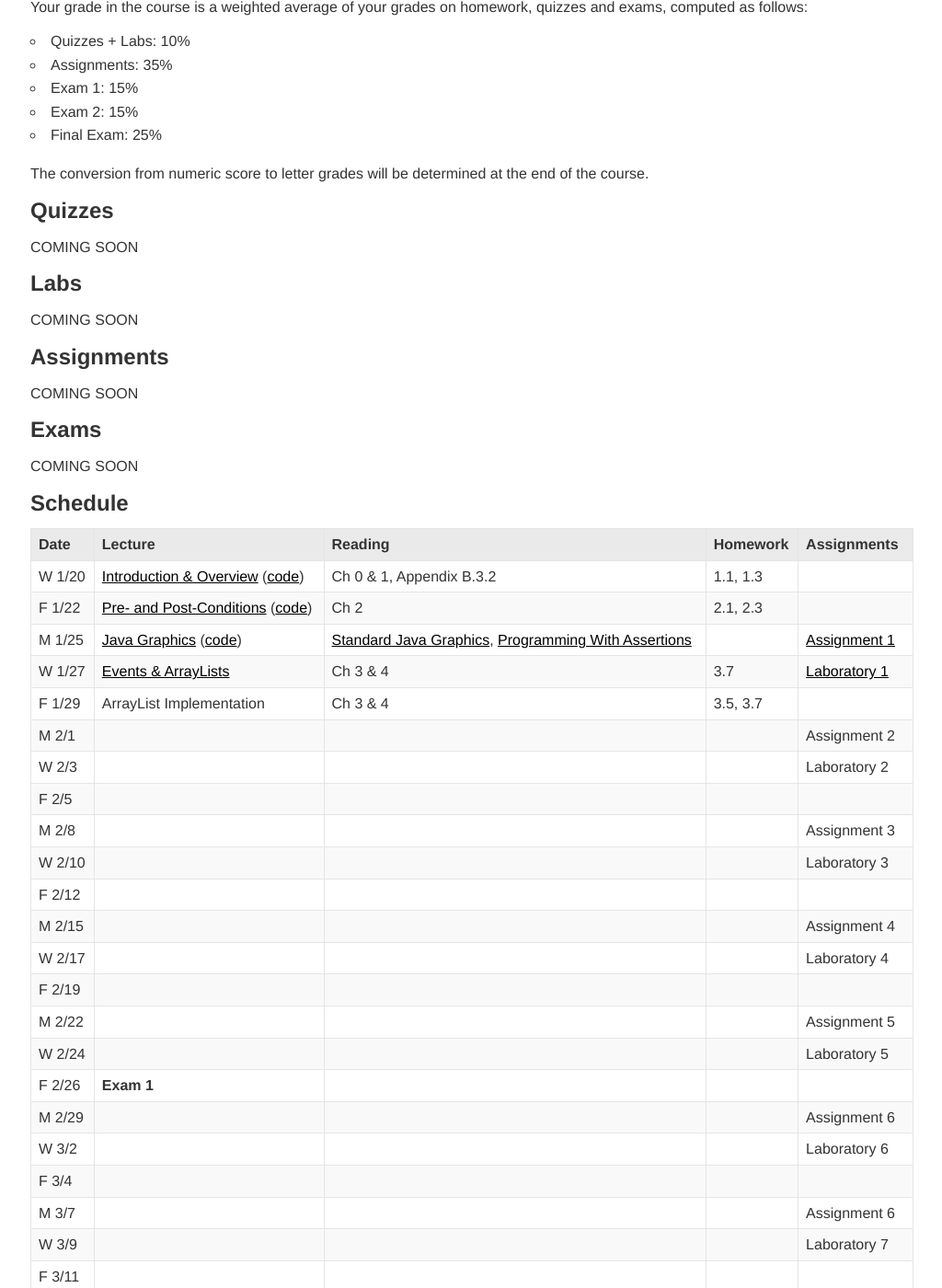
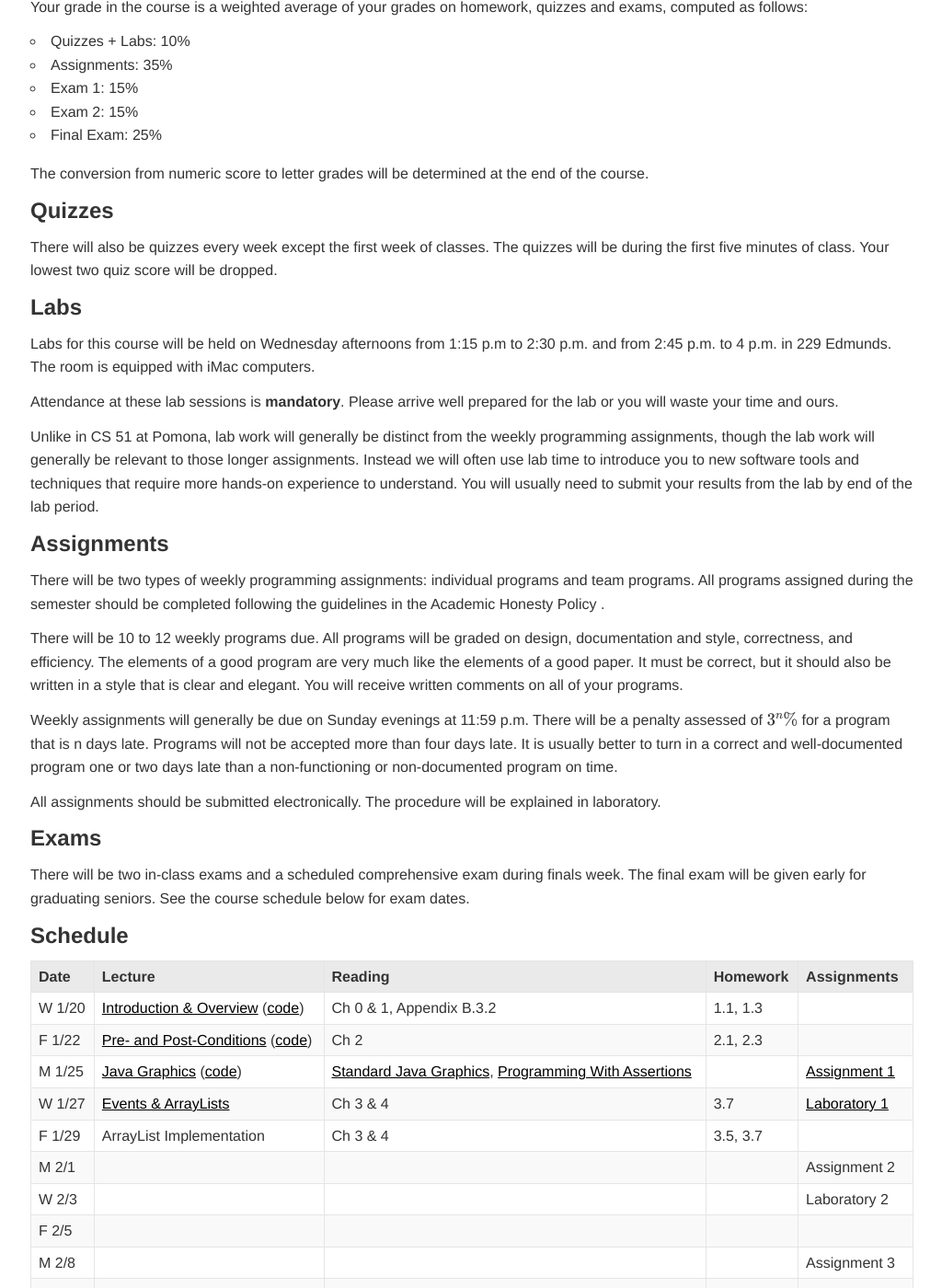
Before and after one commit to jacksonjw12/mbannister.github.io, a Jekyll site: the page built from _teaching/62-s16/index.md, in a window 1280 px wide and 1400 px high, scrolled down 1161 px. Shown: the whole window at 92% size, without its empty margins (127-1151 px from the left). Built offline with Jekyll 4.4.1, drawn with Linux system fonts in a browser that asks for light colours; formulas are drawn with MathJax 3.

Commit message:
update 62 page

```diff
--- a/_teaching/62-s16/index.md
+++ b/_teaching/62-s16/index.md
@@ -64,19 +64,29 @@ The conversion from numeric score to letter grades will be determined at the end
 
 ## Quizzes
 
-COMING SOON
+ There will also be quizzes every week except the first week of classes. The quizzes will be during the first five minutes of class. Your lowest two quiz score will be dropped.
 
 ## Labs
 
-COMING SOON
+Labs for this course will be held on Wednesday afternoons from 1:15 p.m to 2:30 p.m. and from 2:45 p.m. to 4 p.m. in 229 Edmunds. The room is equipped with iMac computers.
+
+Attendance at these lab sessions is __mandatory__. Please arrive well prepared for the lab or you will waste your time and ours.
+
+Unlike in CS 51 at Pomona, lab work will generally be distinct from the weekly programming assignments, though the lab work will generally be relevant to those longer assignments. Instead we will often use lab time to introduce you to new software tools and techniques that require more hands-on experience to understand. You will usually need to submit your results from the lab by end of the lab period.
 
 ## Assignments
 
-COMING SOON
+There will be two types of weekly programming assignments: individual programs and team programs. All programs assigned during the semester should be completed following the guidelines in the Academic Honesty Policy .
+
+There will be 10 to 12 weekly programs due. All programs will be graded on design, documentation and style, correctness, and efficiency. The elements of a good program are very much like the elements of a good paper. It must be correct, but it should also be written in a style that is clear and elegant. You will receive written comments on all of your programs.
+
+Weekly assignments will generally be due on Sunday evenings at 11:59 p.m. There will be a penalty assessed of $3^n \\%$ for a program that is n days late. Programs will not be accepted more than four days late. It is usually better to turn in a correct and well-documented program one or two days late than a non-functioning or non-documented program on time.
+
+All assignments should be submitted electronically. The procedure will be explained in laboratory.
 
 ## Exams
 
-COMING SOON
+There will be two in-class exams and a scheduled comprehensive exam during finals week. The final exam will be given early for graduating seniors. See the course schedule below for exam dates.
 
 ## Schedule
 
```
